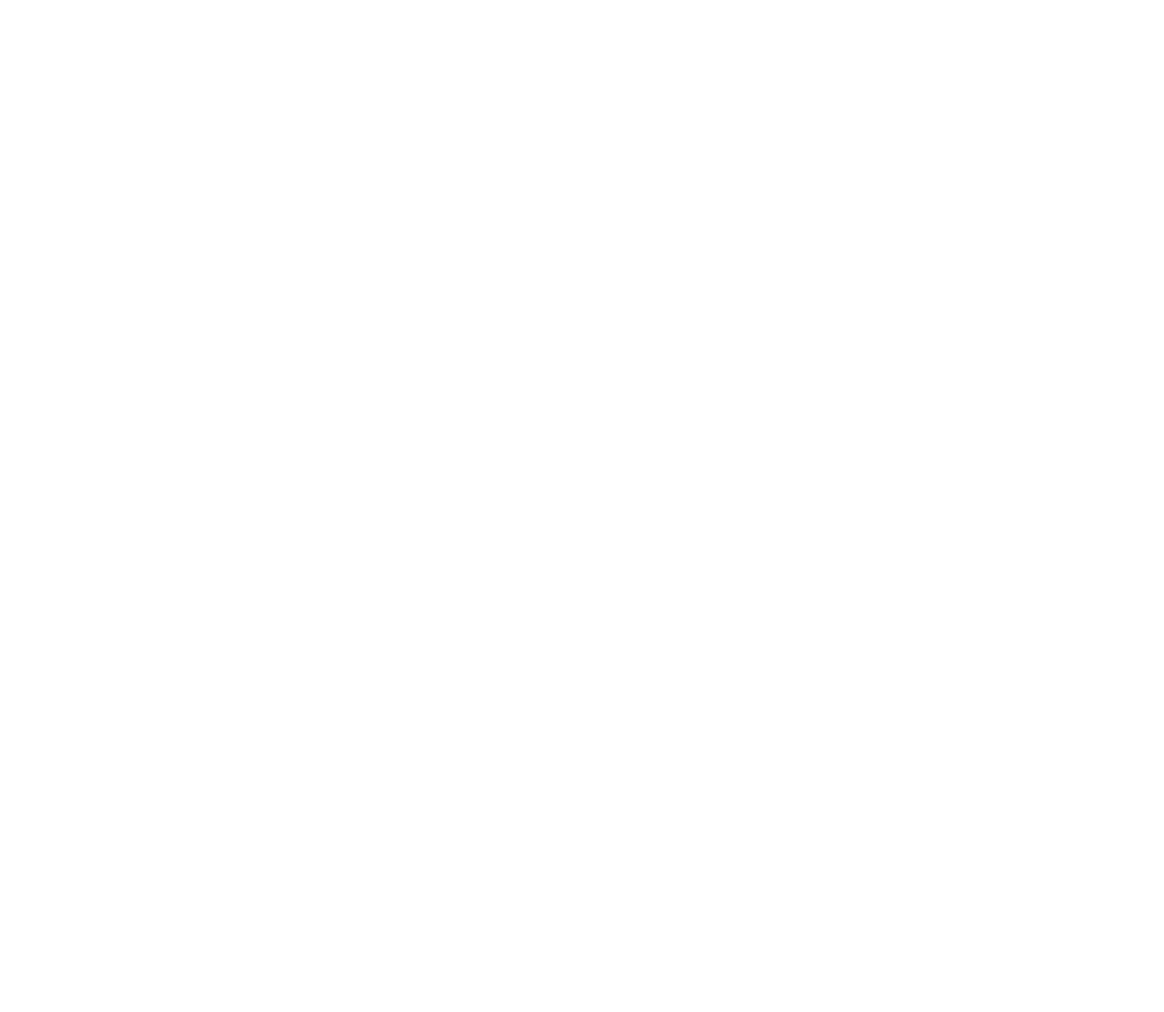
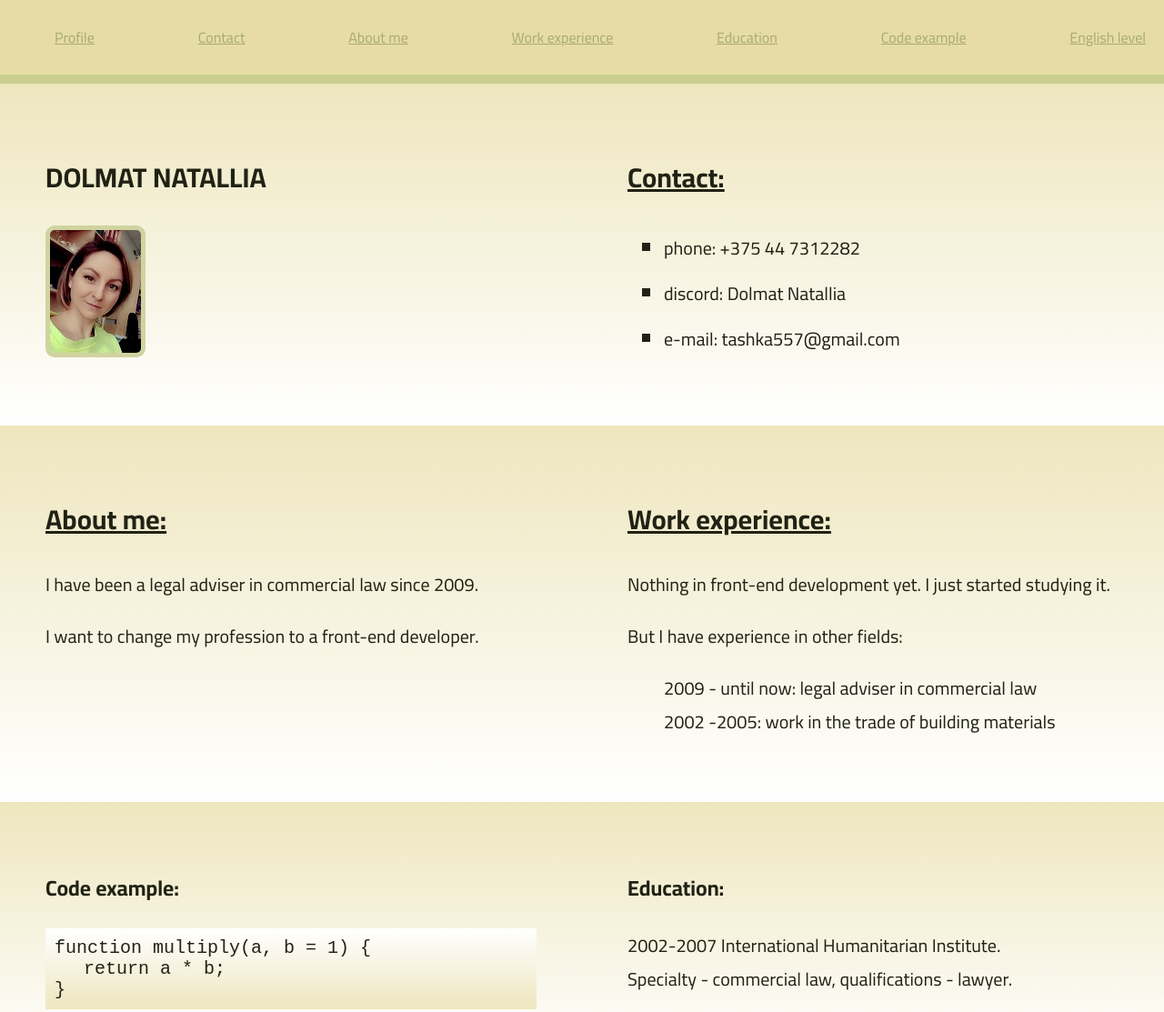
Before and after one commit to NatalliaDolmat/rsschool-cv, a plain HTML site: page index.html in a window 1280 px wide. Shown: the top 1113 px of the page at 91% size. Before the commit the page ends 800 px from the top, so only its background shows below. Drawn offline with Linux system fonts and the light colour scheme.

Commit message:
refactor: add img folder, change html css files

```diff
--- a/index.html
+++ b/index.html
@@ -1,9 +1,94 @@
 <!DOCTYPE html>
 <html lang="en">
 
-<head></head>
+<head>
+	<meta charset="UTF-8">
+	<meta http-equiv="X-UA-Compatible" content="IE=edge">
+	<meta name="viewport" content="width=device-width, initial-scale=1.0">
+	<link rel="stylesheet" href="style.css">
+	<link rel="icon" href="assets/PhotoDolmat.ico">
+	<link rel="preconnect" href="https://fonts.googleapis.com">
+	<link rel="preconnect" href="https://fonts.gstatic.com" crossorigin>
+	<link href="https://fonts.googleapis.com/css2?family=Cairo:wght@200;300;400;500;600;700;800;900&display=swap"
+		rel="stylesheet">
+	<title>CV Dolmat</title>
+</head>
 
 <body>
+	<header class="header">
+		<nav class="nav">
+			<ul class="nav-list">
+				<li class="nav-item"><a href="#profile" class="nav-link">Profile</a></li>
+				<li class="nav-item"><a href="#contact" class="nav-link">Contact</a></li>
+				<li class="nav-item"><a href="#about me" class="nav-link">About me</a></li>
+				<li class="nav-item"><a href="#work experience" class="nav-link">Work experience</a></li>
+				<li class="nav-item"><a href="#education" class="nav-link">Education</a></li>
+				<li class="nav-item"><a href="#code example" class="nav-link">Code example</a></li>
+				<li class="nav-item"><a href="#english" class="nav-link">English level</a></li>
+			</ul>
+		</nav>
+	</header>
+
+	<main class="main">
+		<section class="section" id="profile">
+			<h1 class="section-title">DOLMAT NATALLIA</h1>
+			<img class="photo" src="assets/img/PhotoDolmat.PNG" alt="my photo">
+		</section>
+		<section class="section" id="contact">
+			<h2 class="section-title">Contact:</h2>
+			<ul class="contact-list">
+				<li>phone: +375 44 7312282</li>
+				<li>discord: Dolmat Natallia</li>
+				<li>e-mail: tashka557@gmail.com</li>
+			</ul>
+		</section>
+		<section class="section" id="about me">
+			<h2 class="section-title">About me:</h2>
+			<p>I have been a legal adviser in commercial law since 2009.</p>
+			<p>I want to change my profession to a front-end developer.</p>
+		</section>
+		<section class="section" id="work experience">
+			<h2 class="section-title">Work experience:</h2>
+			<p>Nothing in front-end development yet. I just started studying it.</p>
+			<p>But I have experience in other fields:</p>
+			<ul class="work-list">
+				<li>2009 - until now: legal adviser in commercial law</li>
+				<li>2002 -2005: work in the trade of building materials</li>
+			</ul>
+		</section>
+		<section class="section" id="code example">
+			<h3 class="section-title">Code example:</h3>
+			<code
+				title="This code used to register to the Codewars, because I just started learning and do not have my examples.">
+				<div class="code">
+					function multiply(a, b = 1) {
+						<br>&emsp; return a * b;
+					<br>}
+				</div>
+			</code>
+		</section>
+		<section class="section" id="education">
+			<h3 class="section-title">Education:</h3>
+			<p>2002-2007 International Humanitarian Institute.
+				<br>Specialty - commercial law, qualifications - lawyer.
+			</p>
+		</section>
+		<section class="section" id="english">
+			<h3 class="section-title">English level:</h3>
+			<p>A2+</p>
+		</section>
+		<section section class="section" id="certificate">
+			<h3>&emsp;&emsp;</h3>
+			<img src="assets/img/englishA2.png" alt="certificate" width="140" height="90">
+		</section>
+	</main>
+
+	<footer class="footer">
+		<p>&#169; 2022</p>
+		<a href="https://github.com/NatalliaDolmat" class="footer-link">GitHub</a>
+		<img src="https://rs.school/images/rs_school_js.svg" alt="logo rsschool" width="80px" height="40px">
+		<a href="https://rs.school/js-stage0/" class="footer-link">JavaScript/Front-end. Stage 0</a>
+	</footer>
 
 </body>
 
--- a/style.css
+++ b/style.css
@@ -1,13 +1,101 @@
-body::after {
-	display: block;
-	margin: 0 auto;
-	padding-top: 95px;
-	width: 150px;
-	height: 30px;
-	border-radius: 50px;
-	content: "text";
-	text-align: center;
-	text-shadow: 0 0 4px black;
-	font-size: 18px;
-	font-family: serif;
+body {
+	font-family: 'Cairo', sans-serif;
+	min-height: 100vh;
+	margin: 0;
+	padding: 0;
+	display: flex;
+	flex-direction: column;
+	justify-content: space-between;
+}
+
+* {
+	box-sizing: border-box;
  }
+
+ html {
+	scroll-behavior: smooth;
+ }
+
+ .main {
+	display: flex;
+	flex-wrap: wrap;
+	color: rgb(33, 34, 21);
+	font-size: 20px;
+ }
+  .section {
+	width: 50%;
+	background: linear-gradient(to bottom, #eee6be, white);
+	padding: 50px;
+ }
+
+ @media (max-width: 768px) {
+	.section {
+	  width: 100%;
+	}
+ }
+
+ .header {
+	background-color: #e7dca6;
+	border-bottom: 10px solid rgb(202, 206, 143);
+
+ }
+
+ .nav-list {
+	display: flex;
+	justify-content: space-between;
+	align-items: flex-start;
+	list-style: none;
+ }
+ .nav-link {
+	padding: 0 20px;
+	line-height: 50px;
+	transition: .3s;
+	color: rgb(167, 172, 109);
+ }
+ .nav-link:visited {
+	color: rgb(141, 146, 89);
+ }
+.nav-link:hover{
+	background-color: rgb(207, 211, 148);
+ }
+
+ h1{
+	font-weight: bold;
+}
+ h2 {
+	 text-decoration: underline;
+ }
+
+ .code {
+	 background: linear-gradient(to top, #eee6be, white);
+	 padding: 10px;
+ }
+
+ .photo {
+	border: 5px solid rgb(208, 211, 160);
+	border-radius: 10px;
+ }
+
+ .contact-list {
+	list-style-type: square;
+	line-height: 50px;
+}
+.work-list {
+	list-style-type: none;
+}
+
+ .footer {
+	display: flex;
+	justify-content: space-between;
+	align-items: center;
+	background-color: #e3d799;
+ }
+.footer-link {
+	padding: 0 20px;
+	line-height: 50px;
+	transition: .3s;
+	color: rgb(65, 66, 50);
+ }
+ .footer-link:visited {
+	color: rgb(40, 41, 29);
+ }
```
Also changed, not shown: assets/img/PhotoDolmat.PNG (added), assets/img/PhotoDolmat.ico (added), assets/img/englishA2.png (added).
